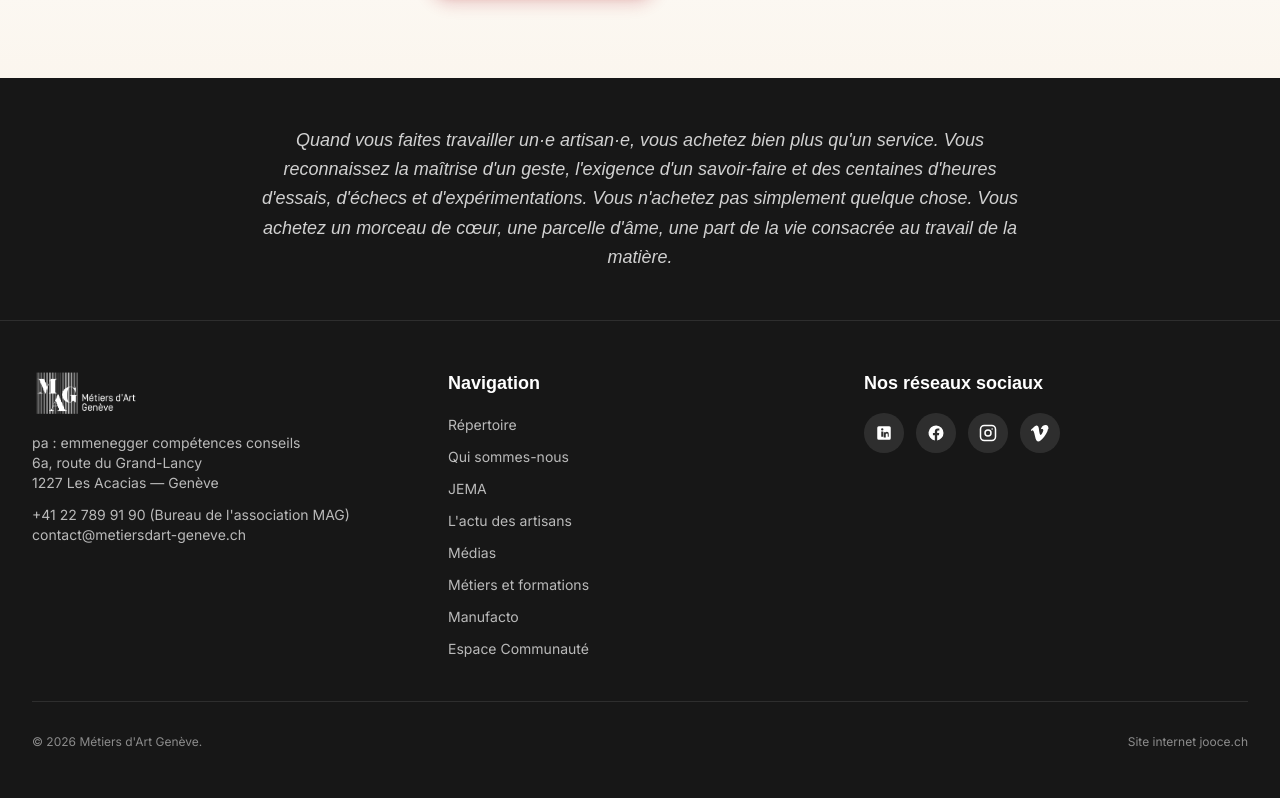
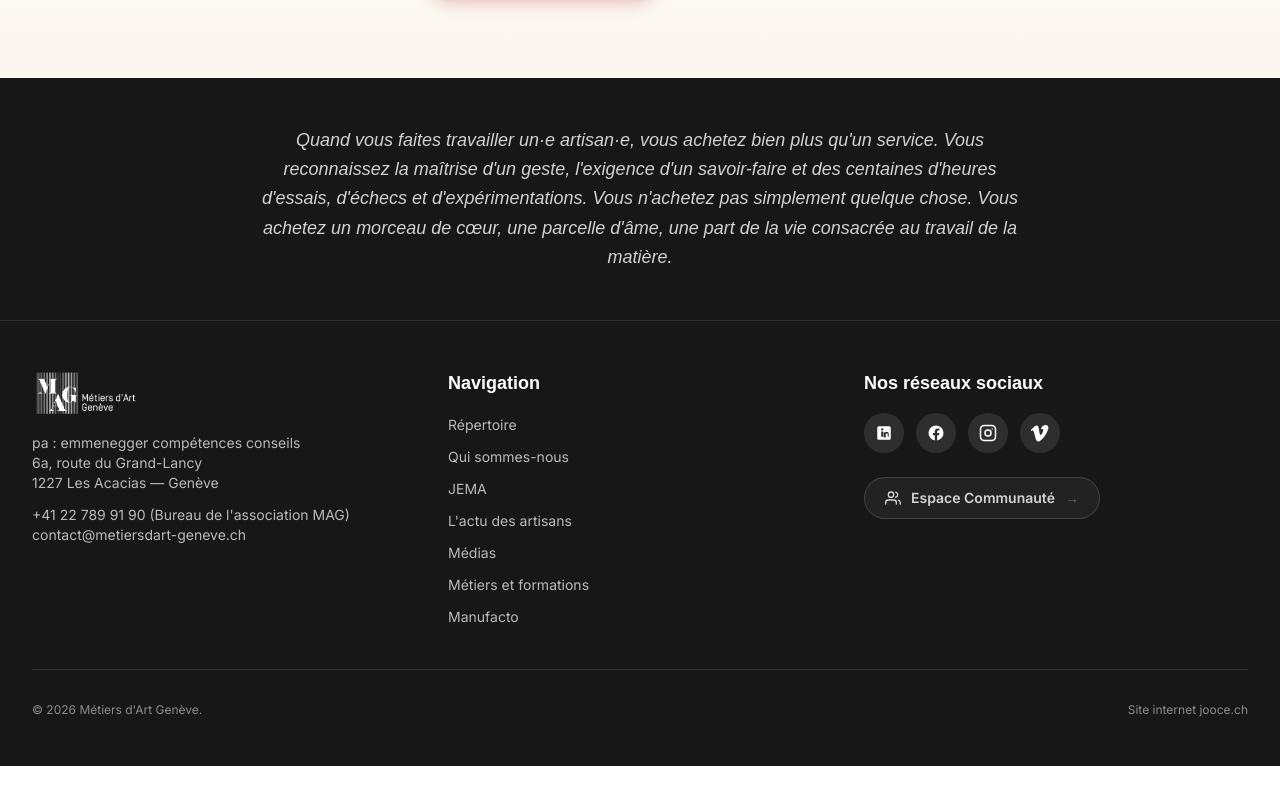
Before and after one commit to bermoret/metiersdart-geneve, a Next.js app: page / in a window 1280 px wide. Shown: the part 4458-5256 px from the top of the page. After the commit the page ends 5224 px from the top, so only its background shows below. Built offline with nearby package versions, Linux system fonts and the light colour scheme; a web font is replaced by a local one.

Commit message:
Footer : bouton Espace Communauté sous les réseaux sociaux
Retiré de la liste de navigation, placé sous les icônes sociales avec un design dédié : pill border, icône groupe, flèche au hover.

```diff
--- a/src/components/layout/Footer.tsx
+++ b/src/components/layout/Footer.tsx
@@ -9,7 +9,6 @@ const navLinks = [
   { href: "/medias", label: "Médias" },
   { href: "/metiers-et-formations", label: "Métiers et formations" },
   { href: "/manufacto", label: "Manufacto" },
-  { href: "/communaute", label: "Espace Communauté" },
 ];
 
 const socialLinks = [
@@ -137,6 +136,21 @@ export function Footer() {
                 </a>
               ))}
             </div>
+
+            {/* Espace Communauté — bouton dédié sous les réseaux sociaux */}
+            <Link
+              href="/communaute"
+              className="group mt-6 inline-flex items-center gap-2.5 rounded-full border border-white/15 bg-white/5 px-5 py-2.5 text-sm font-semibold text-white/80 transition-all hover:border-mag-red/50 hover:bg-mag-red/10 hover:text-mag-red"
+            >
+              <svg width="16" height="16" viewBox="0 0 24 24" fill="none" stroke="currentColor" strokeWidth="2" strokeLinecap="round" strokeLinejoin="round">
+                <path d="M17 21v-2a4 4 0 00-4-4H5a4 4 0 00-4 4v2" />
+                <circle cx="9" cy="7" r="4" />
+                <path d="M23 21v-2a4 4 0 00-3-3.87" />
+                <path d="M16 3.13a4 4 0 010 7.75" />
+              </svg>
+              Espace Communauté
+              <span className="opacity-40 transition-transform group-hover:translate-x-0.5">→</span>
+            </Link>
           </div>
         </div>
 
```
